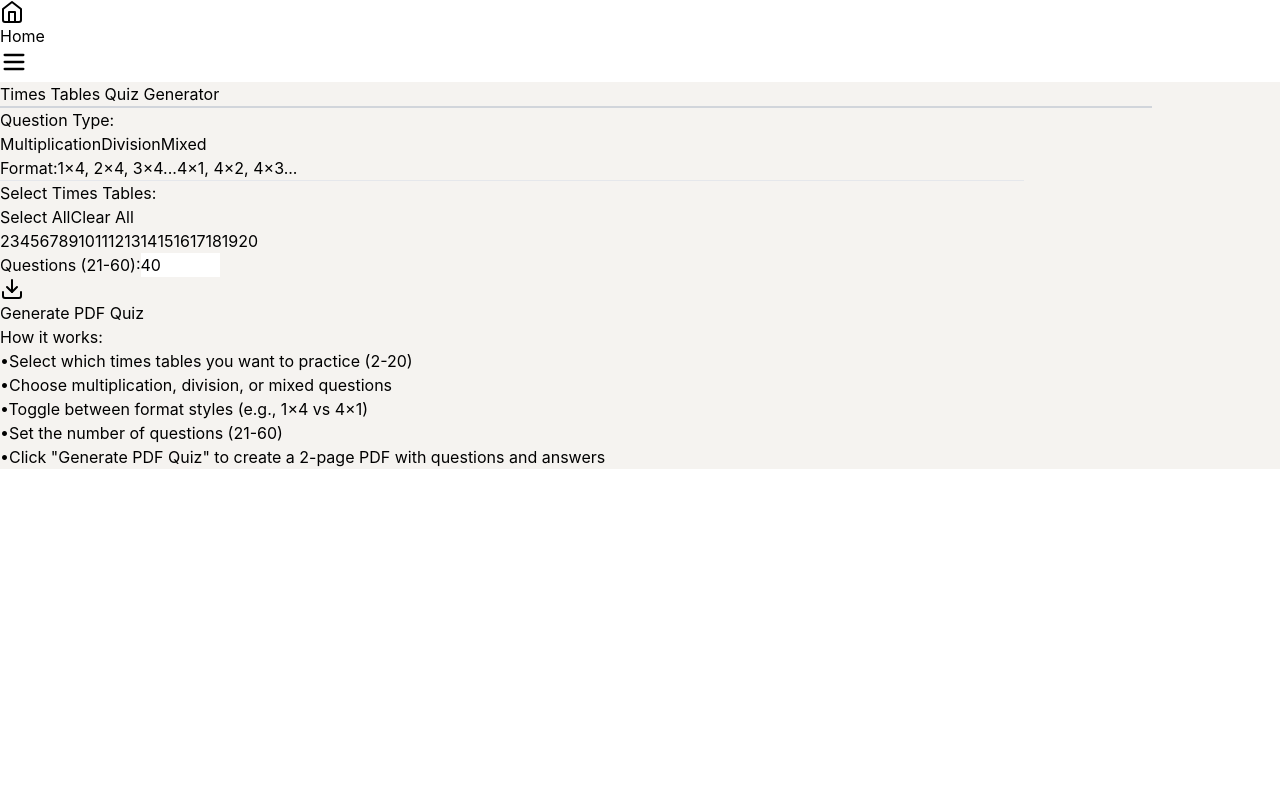
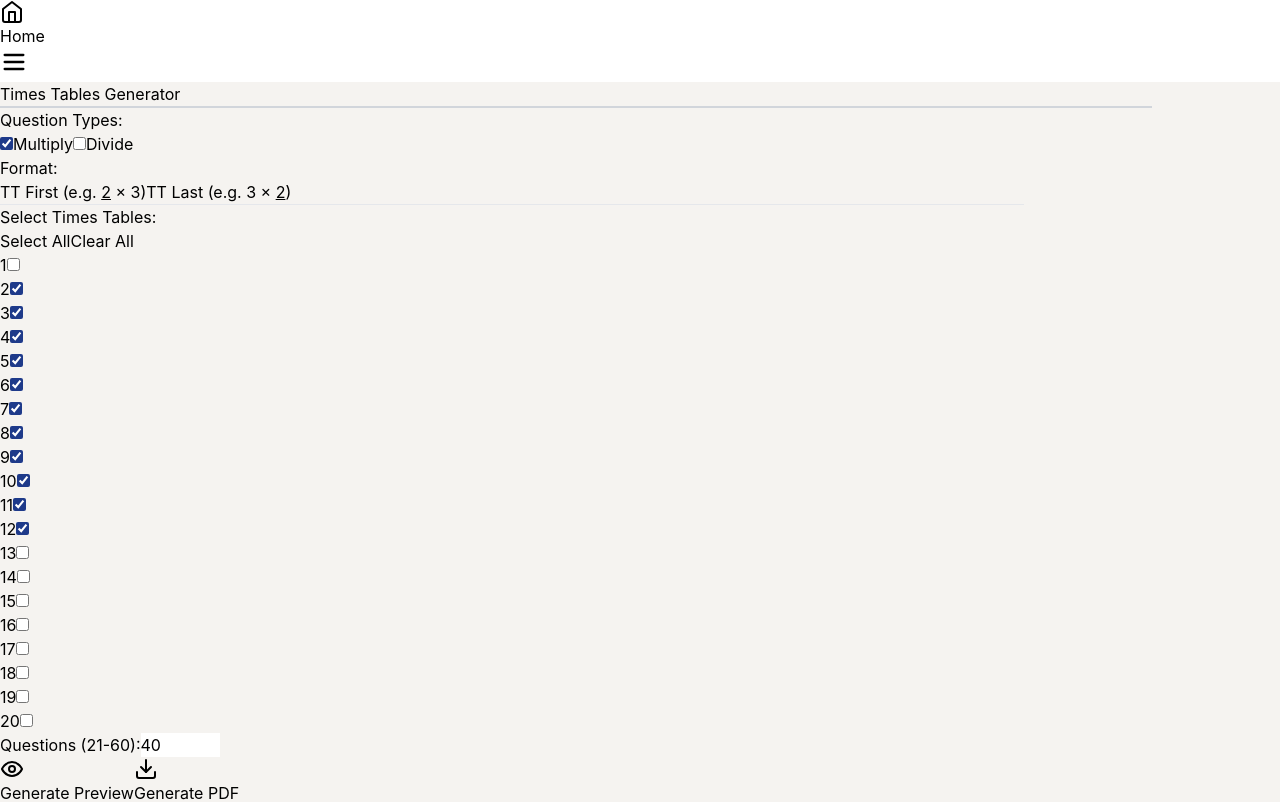
Before and after one commit to MrHSisson/Maths-Tools, a React (Vite) app: page /timestables in a window 1280 px wide. Shown: the top 802 px of the page. Built offline with nearby package versions, Linux system fonts and the light colour scheme.

Commit message:
Enhance Times Tables Generator with question types and PDF
Updated Times Tables Generator to include options for multiplication and division questions, improved PDF generation, and adjusted UI elements for better usability.

```diff
--- a/src/tools/TimesTablesGenerator.tsx
+++ b/src/tools/TimesTablesGenerator.tsx
@@ -1,18 +1,17 @@
 import { useState } from 'react';
 import { useNavigate } from 'react-router-dom';
-import { Download, Home, Menu, X } from 'lucide-react';
+import { Download, Home, Menu, X, Eye } from 'lucide-react';
 import { jsPDF } from 'jspdf';
 
-// TIMES TABLES QUIZ GENERATOR
-// A tool for generating customizable times tables practice quizzes with PDF export
+// TIMES TABLES GENERATOR
+// A tool for generating customizable times tables practice with PDF export
 
 const TOOL_CONFIG = {
-  pageTitle: 'Times Tables Quiz Generator',
+  pageTitle: 'Times Tables Generator',
 };
 
 // TYPE DEFINITIONS
 type ColorScheme = 'default' | 'blue' | 'pink' | 'yellow';
-type OperationType = 'multiply' | 'divide' | 'mixed';
 
 type Question = {
   question: string;
@@ -23,7 +22,8 @@ type Question = {
 const generateQuestions = (
   selectedTables: number[],
   numQuestions: number,
-  operationType: OperationType,
+  includeMultiply: boolean,
+  includeDivide: boolean,
   tableFirst: boolean
 ): Question[] => {
   const allPossible: Array<{ type: string; a?: number; b?: number; dividend?: number; divisor?: number; answer: number }> = [];
@@ -33,7 +33,7 @@ const generateQuestions = (
       const product = selectedTable * otherFactor;
 
       // Add multiplication questions
-      if (operationType === 'multiply' || operationType === 'mixed') {
+      if (includeMultiply) {
         allPossible.push({
           type: 'multiply',
           a: selectedTable,
@@ -43,7 +43,7 @@ const generateQuestions = (
       }
 
       // Add division questions
-      if (operationType === 'divide' || operationType === 'mixed') {
+      if (includeDivide) {
         allPossible.push({
           type: 'divide',
           dividend: product,
@@ -90,20 +90,83 @@ const generateQuestions = (
   });
 };
 
-const generatePDF = (
-  questions: Question[]
-): void => {
+export default function TimesTablesQuizGenerator() {
+  const navigate = useNavigate();
+  const [selectedTables, setSelectedTables] = useState<number[]>([2, 3, 4, 5, 6, 7, 8, 9, 10, 11, 12]);
+  const [numQuestions, setNumQuestions] = useState<number>(40);
+  const [includeMultiply, setIncludeMultiply] = useState<boolean>(true);
+  const [includeDivide, setIncludeDivide] = useState<boolean>(false);
+  const [tableFirst, setTableFirst] = useState<boolean>(false);
+  const [colorScheme, setColorScheme] = useState<ColorScheme>('default');
+  const [isMenuOpen, setIsMenuOpen] = useState<boolean>(false);
+  const [error, setError] = useState<string>('');
+  const [previewQuestions, setPreviewQuestions] = useState<Question[]>([]);
+
+  const toggleTable = (table: number): void => {
+    setSelectedTables(prev =>
+      prev.includes(table)
+        ? prev.filter(t => t !== table)
+        : [...prev, table].sort((a, b) => a - b)
+    );
+    setError('');
+  };
+
+  const selectAll = (): void => {
+    setSelectedTables(Array.from({length: 20}, (_, i) => i + 1));
+  };
+
+  const selectNone = (): void => {
+    setSelectedTables([]);
+  };
+
+  const handleGeneratePreview = (): void => {
+    if (selectedTables.length === 0) {
+      setError('Please select at least one times table');
+      return;
+    }
+
+    if (!includeMultiply && !includeDivide) {
+      setError('Please select at least one question type (Multiply or Divide)');
+      return;
+    }
+
+    const questions = generateQuestions(selectedTables, numQuestions, includeMultiply, includeDivide, tableFirst);
+    setPreviewQuestions(questions);
+    setError('');
+  };
+
+  const handleGeneratePDF = (): void => {
+    if (selectedTables.length === 0) {
+      setError('Please select at least one times table');
+      return;
+    }
+
+    if (!includeMultiply && !includeDivide) {
+      setError('Please select at least one question type (Multiply or Divide)');
+      return;
+    }
+
+    const questions = generateQuestions(selectedTables, numQuestions, includeMultiply, includeDivide, tableFirst);
+
+    // Generate PDF
     const doc = new jsPDF();
     const pageWidth = doc.internal.pageSize.width;
     const pageHeight = doc.internal.pageSize.height;
 
+    // Get current date for title
+    const today = new Date();
+    const day = String(today.getDate()).padStart(2, '0');
+    const month = String(today.getMonth() + 1).padStart(2, '0');
+    const year = String(today.getFullYear()).slice(-2);
+    const dateStr = `${day}/${month}/${year}`;
+
     // Set PDF metadata
     doc.setProperties({
-    title: 'Times Tables Quiz',
+      title: `Times Tables ${dateStr}`,
       subject: 'Mathematics Practice',
-    author: 'Times Tables Quiz Generator',
+      author: 'Times Tables Generator',
       keywords: 'times tables, multiplication, quiz',
-    creator: 'Times Tables Quiz Generator'
+      creator: 'Times Tables Generator'
     });
 
     // Page 1: Questions
@@ -136,7 +199,7 @@ const generatePDF = (
     // Footer
     doc.setFontSize(7);
     doc.setTextColor(100);
-  doc.text('Times Tables Quiz Generator', pageWidth / 2, pageHeight - 10, { align: 'center' });
+    doc.text('Times Tables Generator', pageWidth / 2, pageHeight - 10, { align: 'center' });
 
     // Page 2: Answers
     doc.addPage();
@@ -163,59 +226,14 @@ const generatePDF = (
     // Footer
     doc.setFontSize(7);
     doc.setTextColor(100);
-  doc.text('Times Tables Quiz Generator', pageWidth / 2, pageHeight - 10, { align: 'center' });
+    doc.text('Times Tables Generator', pageWidth / 2, pageHeight - 10, { align: 'center' });
 
     // Open in browser
     const pdfBlob = doc.output('blob');
     const pdfUrl = URL.createObjectURL(pdfBlob);
     window.open(pdfUrl, '_blank');
-};
 
-export default function TimesTablesQuizGenerator() {
-  const navigate = useNavigate();
-  const [selectedTables, setSelectedTables] = useState<number[]>([2, 3, 4, 5, 6, 7, 8, 9, 10, 11, 12]);
-  const [numQuestions, setNumQuestions] = useState<number>(40);
-  const [operationType, setOperationType] = useState<OperationType>('multiply');
-  const [tableFirst, setTableFirst] = useState<boolean>(false);
-  const [colorScheme, setColorScheme] = useState<ColorScheme>('default');
-  const [isMenuOpen, setIsMenuOpen] = useState<boolean>(false);
-  const [error, setError] = useState<string>('');
-
-  const toggleTable = (table: number): void => {
-    setSelectedTables(prev =>
-      prev.includes(table)
-        ? prev.filter(t => t !== table)
-        : [...prev, table].sort((a, b) => a - b)
-    );
     setError('');
-  };
-
-  const selectAll = (): void => {
-    setSelectedTables(Array.from({length: 19}, (_, i) => i + 2));
-  };
-
-  const selectNone = (): void => {
-    setSelectedTables([]);
-  };
-
-  const handleGeneratePDF = (): void => {
-    if (selectedTables.length === 0) {
-      setError('Please select at least one times table');
-      return;
-    }
-
-    const questions = generateQuestions(selectedTables, numQuestions, operationType, tableFirst);
-    generatePDF(questions);
-  };
-
-  const getBackgroundColor = (): string => {
-    const colors: Record<ColorScheme, string> = {
-      default: '#f5f3f0',
-      blue: '#dbeafe',
-      pink: '#fce7f3',
-      yellow: '#fef9c3',
-    };
-    return colors[colorScheme];
   };
 
   return (
@@ -263,7 +281,7 @@ export default function TimesTablesQuizGenerator() {
       </div>
 
       {/* Main Content */}
-      <div className="min-h-screen p-8" style={{ backgroundColor: getBackgroundColor() }}>
+      <div className="min-h-screen p-8" style={{ backgroundColor: '#f5f3f0' }}>
         <div className="max-w-6xl mx-auto">
           {/* Title */}
           <h1 className="text-5xl font-bold text-center mb-8" style={{ color: '#000000' }}>
@@ -277,49 +295,56 @@ export default function TimesTablesQuizGenerator() {
 
           {/* Control Panel */}
           <div className="bg-white rounded-xl shadow-lg p-6 mb-8">
-            {/* Question Types */}
-            <div className="flex justify-center items-center gap-4 mb-6">
-              <span className="text-lg font-semibold" style={{ color: '#000000' }}>Question Type:</span>
-              <div className="flex gap-3">
-                {(['multiply', 'divide', 'mixed'] as const).map((type: OperationType) => (
-                  <button
-                    key={type}
-                    onClick={() => setOperationType(type)}
-                    className={`px-6 py-2 rounded-lg font-bold text-sm transition-all ${
-                      operationType === type
-                        ? 'bg-blue-900 text-white'
-                        : 'bg-gray-100 text-gray-800 hover:bg-gray-200'
-                    }`}
-                  >
-                    {type === 'multiply' ? 'Multiplication' : type === 'divide' ? 'Division' : 'Mixed'}
-                  </button>
-                ))}
+            {/* Question Types - Checkboxes */}
+            <div className="flex justify-center items-center gap-6 mb-6">
+              <span className="text-lg font-semibold" style={{ color: '#000000' }}>Question Types:</span>
+              <div className="flex gap-6">
+                <label className="flex items-center gap-2 cursor-pointer">
+                  <input
+                    type="checkbox"
+                    checked={includeMultiply}
+                    onChange={(e) => setIncludeMultiply(e.target.checked)}
+                    className="w-5 h-5 cursor-pointer accent-color"
+                    style={{ accentColor: '#1e3a8a' }}
+                  />
+                  <span className="text-lg font-semibold" style={{ color: '#000000' }}>Multiply</span>
+                </label>
+                <label className="flex items-center gap-2 cursor-pointer">
+                  <input
+                    type="checkbox"
+                    checked={includeDivide}
+                    onChange={(e) => setIncludeDivide(e.target.checked)}
+                    className="w-5 h-5 cursor-pointer"
+                    style={{ accentColor: '#1e3a8a' }}
+                  />
+                  <span className="text-lg font-semibold" style={{ color: '#000000' }}>Divide</span>
+                </label>
               </div>
             </div>
 
-            {/* Format Toggle */}
+            {/* Format Toggle Switch */}
             <div className="flex justify-center items-center gap-4 mb-6">
               <span className="text-sm font-semibold" style={{ color: '#000000' }}>Format:</span>
+              <div className="flex items-center gap-3">
+                <span className={`text-sm font-semibold ${!tableFirst ? 'text-blue-900' : 'text-gray-500'}`}>
+                  TT First (e.g. <span style={{ textDecoration: 'underline' }}>2</span> × 3)
+                </span>
                 <button
                   onClick={() => setTableFirst(!tableFirst)}
-                className={`px-4 py-2 rounded-lg font-semibold text-sm transition-all ${
-                  !tableFirst
-                    ? 'bg-blue-900 text-white'
-                    : 'bg-gray-100 text-gray-800'
-                }`}
+                  className="relative w-14 h-7 rounded-full transition-colors bg-blue-900"
                 >
-                1×4, 2×4, 3×4...
+                  <div
+                    className="absolute top-1 w-5 h-5 bg-white rounded-full transition-transform"
+                    style={{
+                      left: tableFirst ? '32px' : '4px',
+                      transform: 'translateX(0)'
+                    }}
+                  />
                 </button>
-              <button
-                onClick={() => setTableFirst(!tableFirst)}
-                className={`px-4 py-2 rounded-lg font-semibold text-sm transition-all ${
-                  tableFirst
-                    ? 'bg-blue-900 text-white'
-                    : 'bg-gray-100 text-gray-800'
-                }`}
-              >
-                4×1, 4×2, 4×3...
-              </button>
+                <span className={`text-sm font-semibold ${tableFirst ? 'text-blue-900' : 'text-gray-500'}`}>
+                  TT Last (e.g. 3 × <span style={{ textDecoration: 'underline' }}>2</span>)
+                </span>
+              </div>
             </div>
 
             {/* Divider */}
@@ -347,19 +372,23 @@ export default function TimesTablesQuizGenerator() {
                 </div>
               </div>
 
-              <div className="grid grid-cols-10 gap-2 max-w-2xl mx-auto">
-                {Array.from({length: 19}, (_, i) => i + 2).map(table => (
-                  <button
-                    key={table}
+              <div className="grid grid-cols-10 gap-3 max-w-4xl mx-auto">
+                {Array.from({length: 20}, (_, i) => i + 1).map(table => (
+                  <div key={table} className="flex flex-col items-center gap-2">
+                    <span
                       onClick={() => toggleTable(table)}
-                    className={`px-3 py-2 rounded-lg font-bold text-sm transition-all ${
-                      selectedTables.includes(table)
-                        ? 'bg-blue-900 text-white'
-                        : 'bg-gray-100 text-gray-800 hover:bg-gray-200'
-                    }`}
+                      className="text-xl font-bold text-gray-800 cursor-pointer hover:text-blue-900 transition-colors"
                     >
                       {table}
-                  </button>
+                    </span>
+                    <input
+                      type="checkbox"
+                      checked={selectedTables.includes(table)}
+                      onChange={() => toggleTable(table)}
+                      className="w-4 h-4 cursor-pointer"
+                      style={{ accentColor: '#1e3a8a' }}
+                    />
+                  </div>
                 ))}
               </div>
             </div>
@@ -396,22 +425,57 @@ export default function TimesTablesQuizGenerator() {
               </div>
             )}
 
-            {/* Generate Button */}
-            <div className="flex justify-center">
+            {/* Generate Buttons */}
+            <div className="flex justify-center gap-4">
+              <button
+                onClick={handleGeneratePreview}
+                disabled={selectedTables.length === 0 || (!includeMultiply && !includeDivide)}
+                className={`px-8 py-3 rounded-lg font-bold text-lg flex items-center gap-2 transition-all ${
+                  selectedTables.length === 0 || (!includeMultiply && !includeDivide)
+                    ? 'bg-gray-300 text-gray-500 cursor-not-allowed'
+                    : 'bg-blue-900 text-white hover:bg-blue-800 shadow-xl'
+                }`}
+              >
+                <Eye size={24} />
+                Generate Preview
+              </button>
               <button
                 onClick={handleGeneratePDF}
-                disabled={selectedTables.length === 0}
+                disabled={selectedTables.length === 0 || (!includeMultiply && !includeDivide)}
                 className={`px-8 py-3 rounded-lg font-bold text-lg flex items-center gap-2 transition-all ${
-                  selectedTables.length === 0
+                  selectedTables.length === 0 || (!includeMultiply && !includeDivide)
                     ? 'bg-gray-300 text-gray-500 cursor-not-allowed'
                     : 'bg-blue-900 text-white hover:bg-blue-800 shadow-xl'
                 }`}
               >
                 <Download size={24} />
-                Generate PDF Quiz
+                Generate PDF
               </button>
             </div>
           </div>
+
+          {/* Preview Questions */}
+          {previewQuestions.length > 0 && (
+            <div className="bg-white rounded-xl shadow-lg p-8 mb-8">
+              <h2 className="text-3xl font-bold text-center mb-6" style={{ color: '#000000' }}>
+                Question Preview
+              </h2>
+              <div className="grid grid-cols-3 gap-6">
+                {previewQuestions.slice(0, 12).map((q, idx) => (
+                  <div key={idx}>
+                    <span className="text-xl font-semibold" style={{ color: '#000000' }}>
+                      {idx + 1}. {q.question} = _____
+                    </span>
+                  </div>
+                ))}
+              </div>
+              {previewQuestions.length > 12 && (
+                <p className="text-center mt-6 text-gray-700 font-semibold text-lg">
+                  ...plus {previewQuestions.length - 12} more questions
+                </p>
+              )}
+            </div>
+          )}
 
           {/* Info Box */}
           <div className="bg-white rounded-xl shadow-lg p-6">
@@ -419,15 +483,15 @@ export default function TimesTablesQuizGenerator() {
             <ul className="space-y-2 text-gray-700">
               <li className="flex items-start gap-2">
                 <span className="text-blue-900 font-bold">•</span>
-                <span>Select which times tables you want to practice (2-20)</span>
+                <span>Select which times tables you want to practice (1-20)</span>
               </li>
               <li className="flex items-start gap-2">
                 <span className="text-blue-900 font-bold">•</span>
-                <span>Choose multiplication, division, or mixed questions</span>
+                <span>Choose multiplication, division, or both (mixed questions)</span>
               </li>
               <li className="flex items-start gap-2">
                 <span className="text-blue-900 font-bold">•</span>
-                <span>Toggle between format styles (e.g., 1×4 vs 4×1)</span>
+                <span>Toggle between format styles (TT First vs TT Last)</span>
               </li>
               <li className="flex items-start gap-2">
                 <span className="text-blue-900 font-bold">•</span>
@@ -435,7 +499,11 @@ export default function TimesTablesQuizGenerator() {
               </li>
               <li className="flex items-start gap-2">
                 <span className="text-blue-900 font-bold">•</span>
-                <span>Click "Generate PDF Quiz" to create a 2-page PDF with questions and answers</span>
+                <span>Click "Generate Preview" to see a sample of your questions</span>
+              </li>
+              <li className="flex items-start gap-2">
+                <span className="text-blue-900 font-bold">•</span>
+                <span>Click "Generate PDF" to create a 2-page worksheet with questions and answers</span>
               </li>
             </ul>
           </div>
@@ -444,8 +512,3 @@ export default function TimesTablesQuizGenerator() {
     </>
   );
 }
-
-// WEB INTEGRATION: Add routing (3 lines at end)
-// 1. Top: import routing library hook
-// 2. After state: initialize navigation
-// 3. Home button: use navigation function
```
Lines whose indentation alone changed are shown as unchanged.
